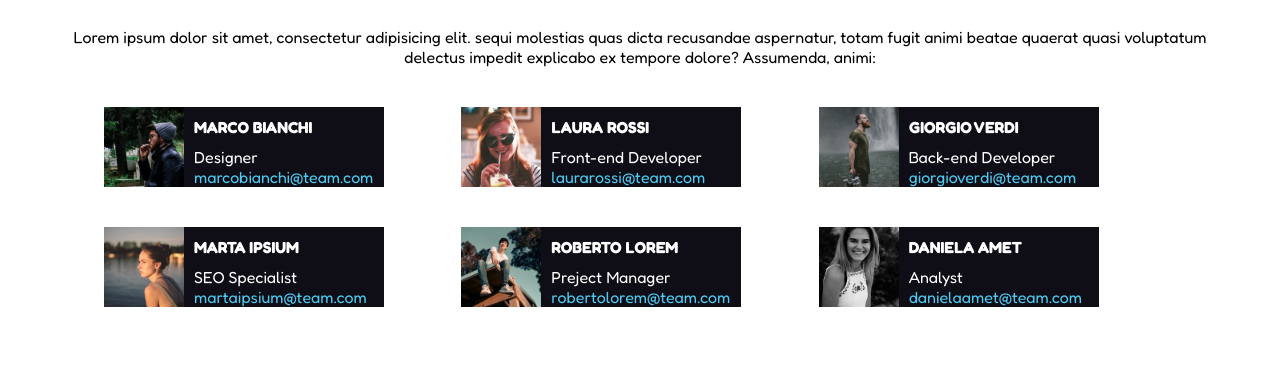
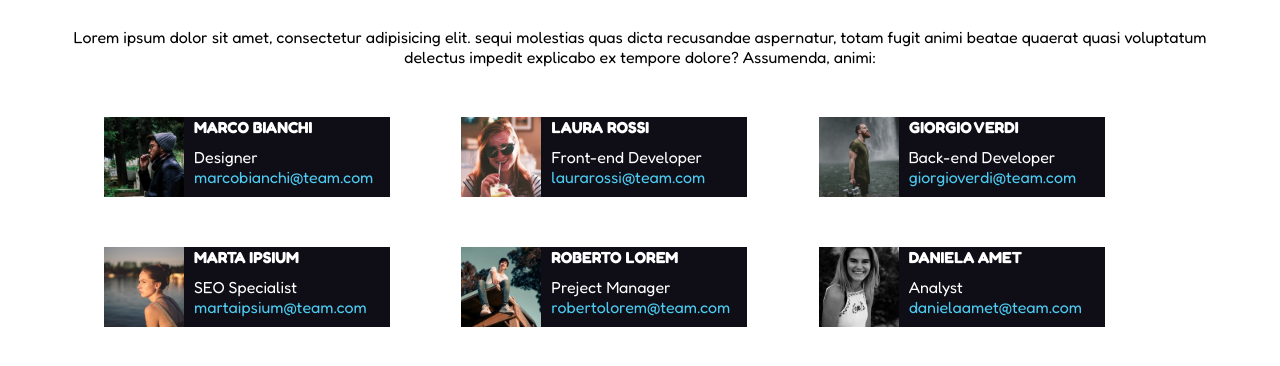
Before and after one commit to AndreazzaRiccardo/html-css-float-cards, a plain HTML site: page index.html in a window 1280 px wide. Shown: the part 72-438 px from the top of the page. Drawn offline with Linux system fonts and the light colour scheme.

Commit message:
refactor

```diff
--- a/css/style.css
+++ b/css/style.css
@@ -56,9 +56,8 @@
         }
 
     .card {
-        float: left;
         background-color: var(--bg-color);
-        min-width: 280px;
+        width: 80%;
         color: white;
         text-align: left;
     }
--- a/index.html
+++ b/index.html
@@ -29,31 +29,28 @@
             <!-- Cards-section -->
             <section>
                 <div class="row clearfix">
-                    <div class="col clearfix">
-                        <div class="card">
+                    <div class="col">
+                        <div class="card clearfix">
                             <img src="img/male1.png" alt="Boy smoking">
                             <div class="name">MARCO BIANCHI</div>
                             Designer <br> <span class="mail">marcobianchi@team.com</span>
                         </div>
                     </div>
 
-                    <div class="col clearfix">
-                        <div class="card">
+                    <div class="col">
+                        <div class="card clearfix">
                             <img src="img/female1.png" alt="Girl drinking">
                             <div class="name">LAURA ROSSI</div>
                             Front-end Developer <br> <span class="mail">laurarossi@team.com</span>
                         </div>
-
                     </div>
 
-                    <div class="col clearfix">
-                        <div class="card">
+                    <div class="col">
+                        <div class="card clearfix">
                             <img src="img/male2.png" alt="boy and cascade">
                             <div class="name">GIORGIO VERDI</div>
                             Back-end Developer <br> <span class="mail">giorgioverdi@team.com</span>
-
                         </div>
-
                     </div>
                 </div>
 
@@ -61,27 +58,24 @@
 
 
                 <div class="row clearfix">
-                    <div class="col clearfix">
-                        <div class="card">
+                    <div class="col">
+                        <div class="card clearfix">
                             <img src="img/female2.png" alt="Girl at the lake">
                             <div class="name">MARTA IPSIUM</div>
                             SEO Specialist <br> <span class="mail">martaipsium@team.com</span>
-
                         </div>
-
                     </div>
 
-                    <div class="col clearfix">
-                        <div class="card">
+                    <div class="col">
+                        <div class="card clearfix">
                             <img src="img/male3.png" alt="Boy on the roof">
                             <div class="name">ROBERTO LOREM</div>
                             Preject Manager <br><span class="mail">robertolorem@team.com</span>
                         </div>
-
                     </div>
 
-                    <div class="col clearfix">
-                        <div class="card">
+                    <div class="col">
+                        <div class="card clearfix">
                             <img src="img/female3.png" alt="Smiling girl">
                             <div class="name">DANIELA AMET</div>
                             Analyst <br> <span class="mail">danielaamet@team.com</span>
```
